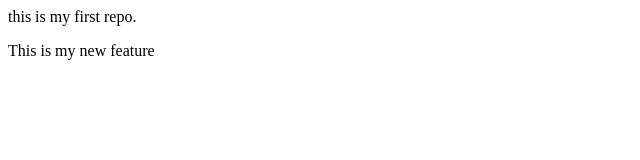
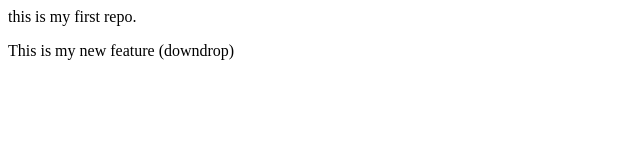
Before and after one commit to Shreya25-hub/localrepo, a plain HTML site: page index.html in a window 1280 px wide. Shown: the full height of the page, 0-640 px from the left. Drawn offline with Linux system fonts and the light colour scheme.

```diff
--- a/index.html
+++ b/index.html
@@ -1,2 +1,2 @@
 <p>this is my first repo. </p>
-<p> This is my new feature </p>
+<p> This is my new feature (downdrop)</p>
```
